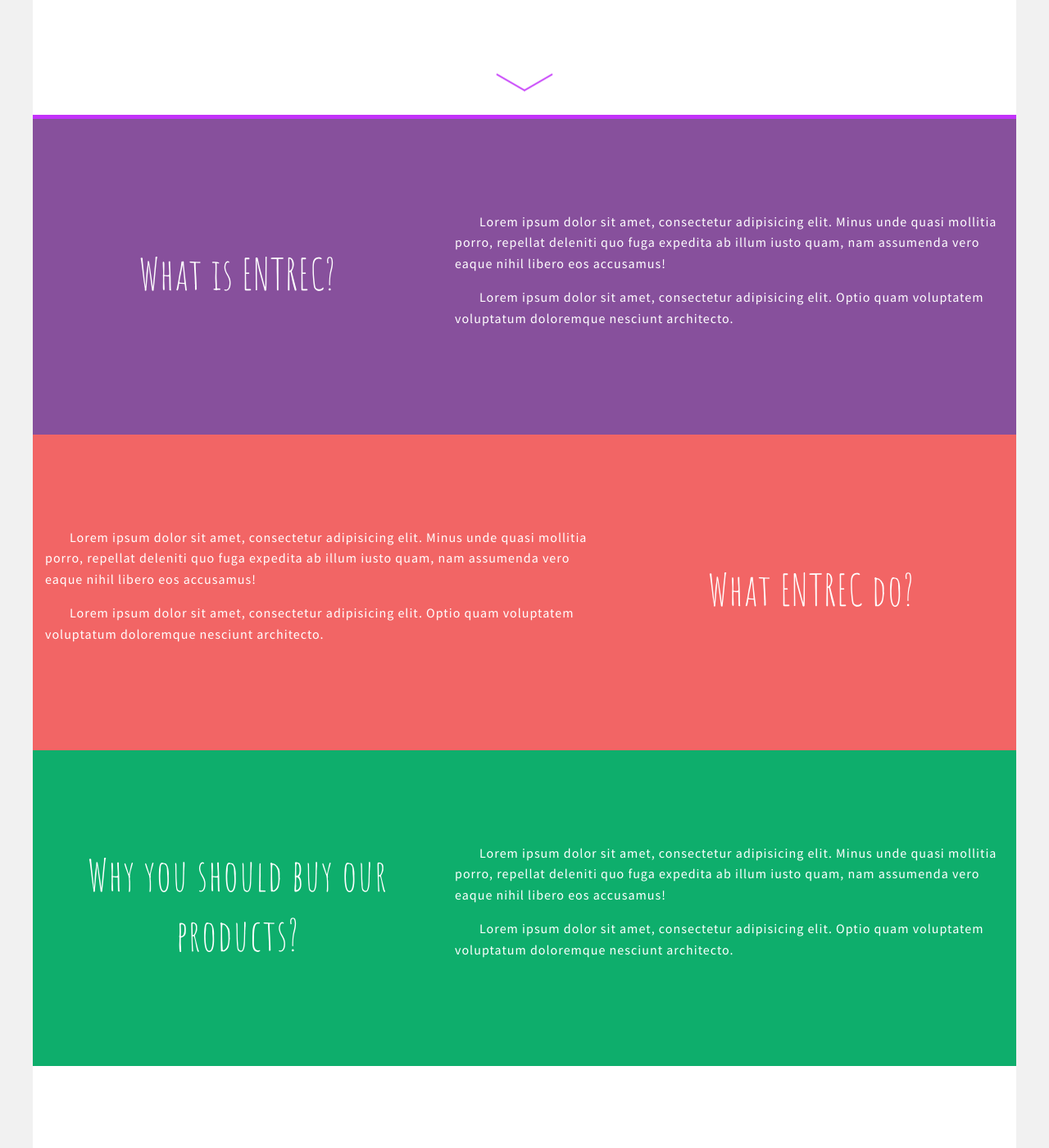
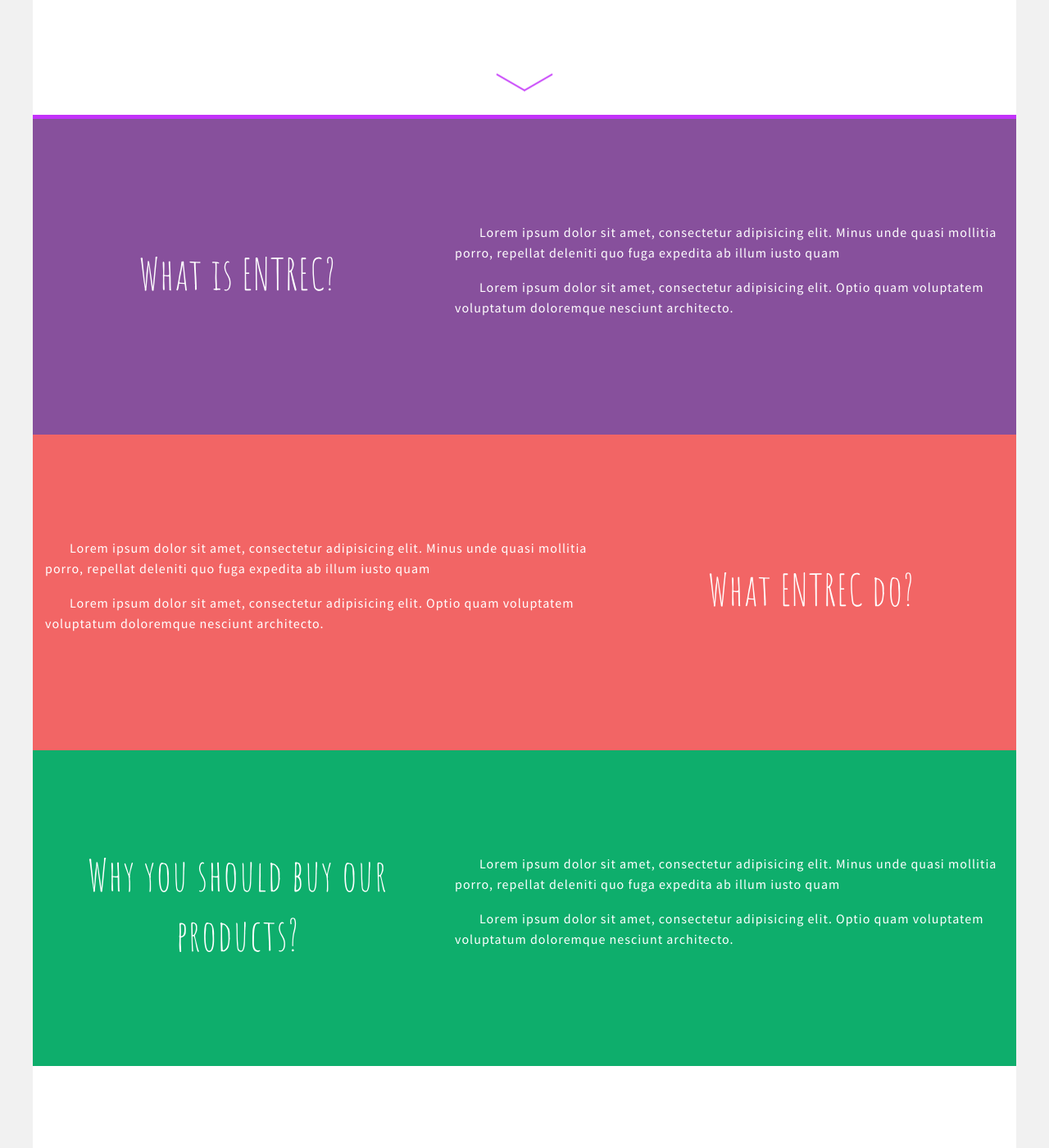
Before and after one commit to syahmifauzi/entrec, a Jekyll site: the page built from index.html, in a window 1280 px wide and 1400 px high, scrolled down 635 px. Shown: the whole window at 82% size. Built offline with Jekyll 4.4.1, drawn with Linux system fonts in a browser that asks for light colours.

Commit message:
del cname n modify aboutus

```diff
--- a/CNAME
+++ /dev/null
@@ -1 +0,0 @@
-entrec.syahmifauzi.com
--- a/_includes/homepage/aboutUs.html
+++ b/_includes/homepage/aboutUs.html
@@ -7,7 +7,7 @@
           <h1>What is <span>ENTREC?</span></h1>
         </div>
         <div class="column medium-7 aboutUs-wrapper-second">
-          <p>Lorem ipsum dolor sit amet, consectetur adipisicing elit. Minus unde quasi mollitia porro, repellat deleniti quo fuga expedita ab illum iusto quam, nam assumenda vero eaque nihil libero eos accusamus!</p>
+          <p>Lorem ipsum dolor sit amet, consectetur adipisicing elit. Minus unde quasi mollitia porro, repellat deleniti quo fuga expedita ab illum iusto quam</p>
           <p>Lorem ipsum dolor sit amet, consectetur adipisicing elit. Optio quam voluptatem voluptatum doloremque nesciunt architecto.</p>
         </div>
       </div>
@@ -15,7 +15,7 @@
     <div class="inner-wrapper">
       <div class="aboutUs-inner-2">
         <div class="column medium-7 aboutUs-wrapper-second">
-          <p>Lorem ipsum dolor sit amet, consectetur adipisicing elit. Minus unde quasi mollitia porro, repellat deleniti quo fuga expedita ab illum iusto quam, nam assumenda vero eaque nihil libero eos accusamus!</p>
+          <p>Lorem ipsum dolor sit amet, consectetur adipisicing elit. Minus unde quasi mollitia porro, repellat deleniti quo fuga expedita ab illum iusto quam</p>
           <p>Lorem ipsum dolor sit amet, consectetur adipisicing elit. Optio quam voluptatem voluptatum doloremque nesciunt architecto.</p>
         </div>
         <div class="columns medium-5 aboutUs-wrapper-first">
@@ -29,7 +29,7 @@
           <h1>Why you should buy our products?</h1>
         </div>
         <div class="column medium-7 aboutUs-wrapper-second">
-          <p>Lorem ipsum dolor sit amet, consectetur adipisicing elit. Minus unde quasi mollitia porro, repellat deleniti quo fuga expedita ab illum iusto quam, nam assumenda vero eaque nihil libero eos accusamus!</p>
+          <p>Lorem ipsum dolor sit amet, consectetur adipisicing elit. Minus unde quasi mollitia porro, repellat deleniti quo fuga expedita ab illum iusto quam</p>
           <p>Lorem ipsum dolor sit amet, consectetur adipisicing elit. Optio quam voluptatem voluptatum doloremque nesciunt architecto.</p>
         </div>
       </div>
```
